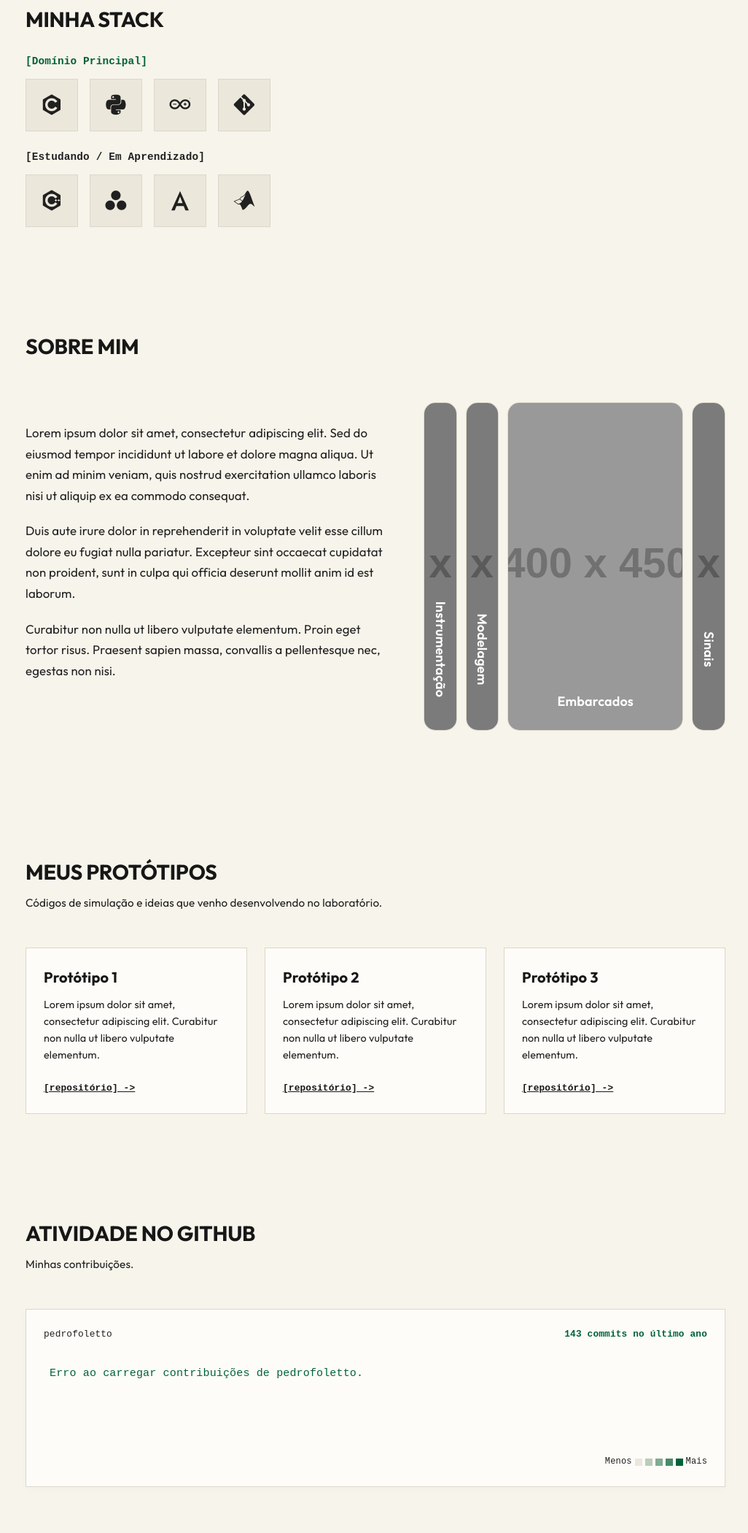
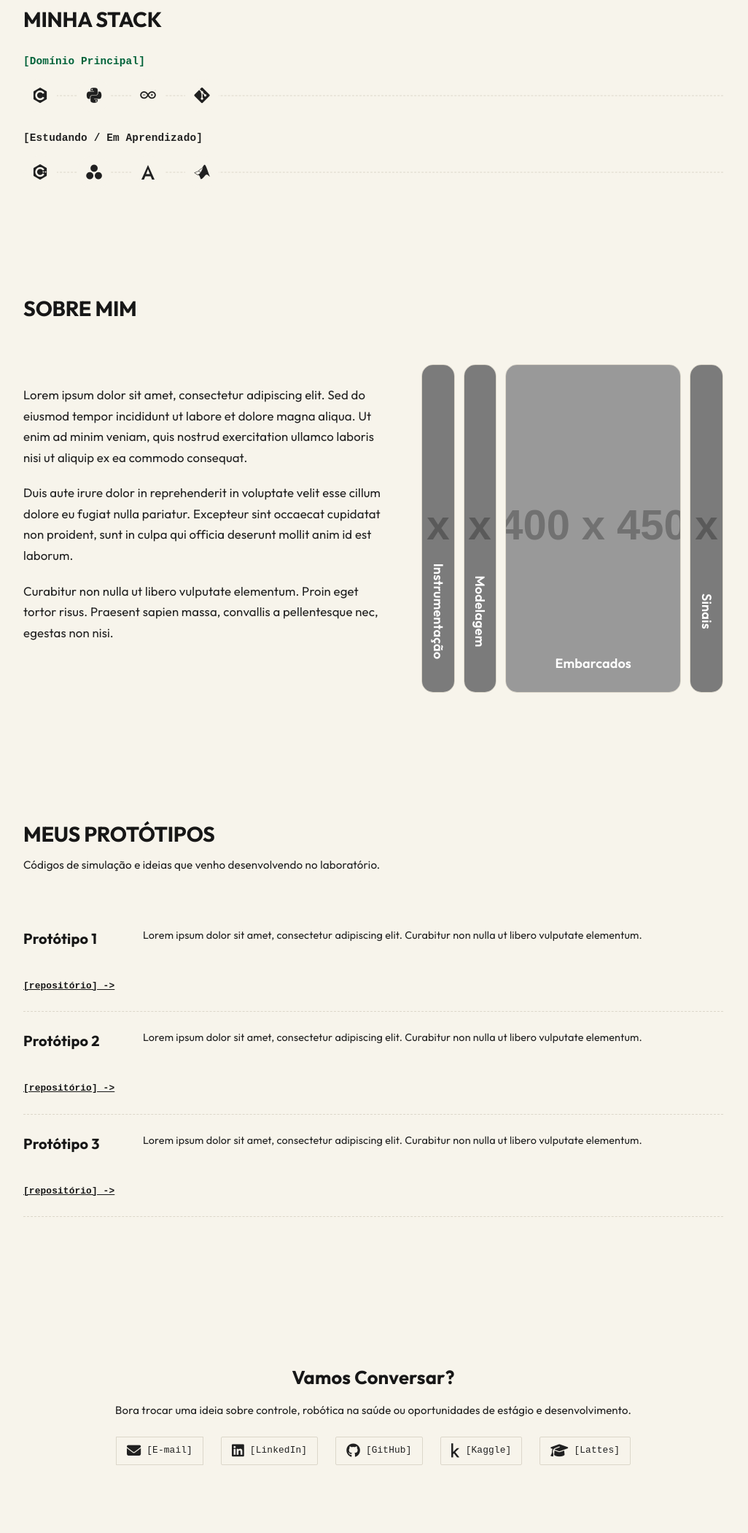
Before and after one commit to pedrofoletto/pedrofoletto.github.io, a website built with Vite: page index.html in a window 1280 px wide. Shown: the part 569-2669 px from the top of the page at 73% size, without its empty margins (125-1151 px from the left). Built offline with nearby package versions, Linux system fonts and the light colour scheme; no server answers; placeholder pictures from the web are drawn by us.

Commit message:
fix: rodapé e mudança de design sobre quadrados

```diff
--- a/css/aulas.css
+++ b/css/aulas.css
@@ -2,9 +2,9 @@
    ESTILOS DA SEÇÃO DE AULAS (ESTILO DOCUMENTAÇÃO LIMPA)
    ========================================================================== */
 .container-wide {
-  max-width: 100%;
+  max-width: 1100px;
   width: 96%;
-  padding: 0 40px;
+  padding: 0 20px;
   margin: 0 auto;
 }
 
@@ -505,6 +505,7 @@ code[class*="language-"] {
 .subject-card {
   position: relative;
   overflow: hidden;
+  display: block;
 }
 
 .card-watermark {
--- a/css/components.css
+++ b/css/components.css
@@ -7,6 +7,7 @@
 
 .tab-content.active-tab {
   display: block;
+  flex: 1;
 }
 
 /* ==========================================================================
@@ -117,9 +118,9 @@
 }
 
 .projects-grid {
-  display: grid;
-  grid-template-columns: repeat(auto-fit, minmax(280px, 1fr));
-  gap: 24px;
+  display: flex;
+  flex-direction: column;
+  gap: 0;
 }
 
 .project-header {
@@ -158,6 +159,7 @@
   font-family: var(--font-sans);
   font-size: 1.25rem;
   font-weight: 700;
+  margin-top: 0;
   margin-bottom: 10px;
 }
 
@@ -414,42 +416,63 @@
   padding: 60px 0;
 }
 .stack-grid {
+  position: relative;
   display: flex;
   flex-wrap: wrap;
-  gap: 16px;
+  gap: 16px 28px;
   margin-top: 24px;
   justify-content: flex-start;
+  align-items: center;
+}
+.stack-grid::before {
+  content: "";
+  position: absolute;
+  top: 50%;
+  left: 0;
+  right: 0;
+  height: 1px;
+  border-top: 1px dashed var(--border);
+  z-index: 1;
+  transform: translateY(-50%);
 }
 .stack-item {
   position: relative;
-  width: 72px;
-  height: 72px;
-  display: flex;
+  z-index: 2;
+  width: 46px;
+  height: 46px;
+  display: inline-flex;
   align-items: center;
   justify-content: center;
-  background: var(--muted);
-  border: 1px solid var(--border);
-  border-radius: var(--radius);
-  font-size: 1.8rem;
+  border-radius: 50%;
   color: var(--muted-foreground);
+  background: var(--background);
+  border: none;
   cursor: pointer;
-  transition: transform 0.2s ease, background-color 0.2s ease, border-color 0.2s ease, color 0.2s ease;
+  transition: transform var(--transition-fast), color var(--transition-fast);
 }
 .stack-item:hover {
-  transform: translateY(-4px);
-  background: var(--card);
+  transform: translateY(-2px);
   z-index: 110;
+}
+.stack-item i,
+.stack-item svg {
+  font-size: 1.35rem;
+  transition: transform var(--transition-fast);
+}
+.stack-item:hover i,
+.stack-item:hover svg {
+  transform: scale(1.2);
 }
 /* Balão explicativo (Tooltip) abaixo do ícone */
 .stack-item::after {
   content: attr(data-tech);
   position: absolute;
-  top: 120%;
+  top: 130%;
   left: 50%;
   transform: translateX(-50%) translateY(-8px);
-  background: var(--card);
+  background: var(--background);
   color: var(--foreground);
-  border: 1px solid var(--border);
+  border: 1px dashed var(--border);
   padding: 6px 12px;
   font-family: var(--font-mono);
   font-size: 0.75rem;
@@ -458,37 +481,31 @@
   pointer-events: none;
   transition: opacity 0.15s ease, transform 0.15s ease;
   z-index: 100;
-  box-shadow: 0 4px 12px rgba(0, 0, 0, 0.1);
-  border-radius: var(--radius);
+  box-shadow: none;
+  border-radius: 0px;
 }
-.stack-item::before {
-  content: "";
-  position: absolute;
-  top: 110%;
-  left: 50%;
-  transform: translateX(-50%) translateY(-8px);
-  border-width: 0 6px 6px;
-  border-style: solid;
-  border-color: transparent transparent var(--border);
-  opacity: 0;
-  pointer-events: none;
-  transition: opacity 0.15s ease, transform 0.15s ease;
-  z-index: 101;
-}
-.stack-item:hover::after,
-.stack-item:hover::before {
+.stack-item:hover::after {
   opacity: 1;
   transform: translateX(-50%) translateY(0);
 }
 /* Cores específicas no hover da stack */
-.stack-item.tech-c:hover { color: #3f51b5; border-color: #3f51b5; }
-.stack-item.tech-cpp:hover { color: #00599c; border-color: #00599c; }
-.stack-item.tech-julia:hover { color: #9558b2; border-color: #9558b2; }
-.stack-item.tech-ada:hover { color: #002e5d; border-color: #002e5d; }
-.stack-item.tech-python:hover { color: #3776ab; border-color: #3776ab; }
-.stack-item.tech-arduino:hover { color: #00979d; border-color: #00979d; }
-.stack-item.tech-git:hover { color: #f05032; border-color: #f05032; }
-.stack-item.tech-matlab:hover { color: #d63a06; border-color: #d63a06; }
+.stack-item.tech-c:hover { color: #3f51b5; }
+.stack-item.tech-cpp:hover { color: #00599c; }
+.stack-item.tech-julia:hover { color: #9558b2; }
+.stack-item.tech-ada:hover { color: #002e5d; }
+.stack-item.tech-python:hover { color: #3776ab; }
+.stack-item.tech-arduino:hover { color: #00979d; }
+.stack-item.tech-git:hover { color: #f05032; }
+.stack-item.tech-matlab:hover { color: #d63a06; }
+
+@media (max-width: 600px) {
+  .stack-grid::before {
+    display: none !important;
+  }
+  .stack-item {
+    background: transparent !important;
+  }
+}
 
 .ada-logo {
   display: block;
--- a/css/layout.css
+++ b/css/layout.css
@@ -12,21 +12,38 @@ section {
   border-bottom: none;
 }
 
-/* Cards Técnicos e Sólidos */
+/* Cards Técnicos - Estilo Catálogo de Duas Colunas (Sem Caixas) */
 .technical-card {
-  background: var(--card);
-  border: 1px solid var(--border);
-  border-radius: var(--radius);
-  padding: 24px;
-  transition: var(--transition-fast);
+  background: transparent;
+  border: none;
+  border-bottom: 1px dashed var(--border);
+  border-radius: 0px;
+  padding: 24px 0;
+  display: grid;
+  grid-template-columns: 140px 1fr;
+  gap: 24px;
+  align-items: start;
+  transition: padding-left var(--transition-fast), color var(--transition-fast);
   position: relative;
-  display: flex;
-  flex-direction: column;
 }
 
 .technical-card:hover {
-  border-color: var(--muted-foreground);
-  box-shadow: 2px 2px 0px var(--border);
+  padding-left: 12px;
+}
+
+.technical-card:hover .project-title {
+  color: var(--primary);
+}
+
+@media (max-width: 600px) {
+  .technical-card {
+    grid-template-columns: 1fr;
+    gap: 8px;
+    padding: 18px 0;
+  }
+  .technical-card:hover {
+    padding-left: 0;
+  }
 }
 
 /* Botões Estilo Bracket [ ] / Terminal */
@@ -199,11 +216,10 @@ nav {
    CONTATO & FOOTER
    ========================================================================== */
 .contact-box {
-  border: 1px solid var(--border);
-  padding: 40px;
+  border: none;
+  padding: 40px 0;
   text-align: center;
-  border-radius: var(--radius);
-  background: var(--card);
+  background: transparent;
 }
 
 .contact-box h2 {
--- a/css/variables.css
+++ b/css/variables.css
@@ -59,6 +59,7 @@ html {
   transition: background-color var(--transition-smooth);
   overflow-x: hidden;
   width: 100%;
+  scrollbar-gutter: stable;
 }
 
 body {
@@ -72,6 +73,10 @@ body {
   letter-spacing: 0.01em;
   transition: color var(--transition-smooth);
   padding-top: 60px;
+  display: flex;
+  flex-direction: column;
+  min-height: 100vh;
+  box-sizing: border-box;
 }
 
 /* Elementos Monospace */
--- a/index.html
+++ b/index.html
@@ -106,7 +106,7 @@
             <i class="devicon-julia-plain"></i>
           </div>
           <div class="stack-item tech-ada" data-tech="Ada (Sistemas Críticos & Concorrentes / Estudos)">
-            <svg class="ada-logo" width="32" height="32" viewBox="0 0 24 24" fill="currentColor">
+            <svg class="ada-logo" width="24" height="24" viewBox="0 0 24 24" fill="currentColor">
               <path d="M12 2L3 22h3.5l1.8-4.5h7.4l1.8 4.5H21L12 2zm-2.6 12.5L12 7.7l2.6 6.8H9.4z" />
             </svg>
           </div>
@@ -216,40 +216,7 @@
       </div>
     </section>
     <!-- CRIAÇÃO DE NOVA SEÇÃO (PORTFÓLIO): Para adicionar uma seção nova aqui (após os protótipos, antes da atividade do Github), crie seu bloco <section id="nova-secao">...</section> a partir deste ponto -->
-    <!-- GitHub Contribution Graph -->
-    <section id="github-activity" class="github-section">
-      <div class="container">
-        <h2 class="section-title">Atividade no GitHub</h2>
-        <p class="section-subtitle" data-txt="github-subtitle">Minhas contribuições em projetos de automação e saúde no último ano.</p>
 
-        <div class="github-calendar-card">
-          <div class="github-calendar-header">
-            <span data-txt="github-username">pedro-automacao</span>
-            <span class="github-commit-count" id="github-total-commits">143 commits no último ano</span>
-          </div>
-          <div class="github-grid-wrapper">
-            <div class="github-months">
-              <!-- Gerado dinamicamente via JS em main.js -->
-            </div>
-            <div id="github-graph" class="github-graph-grid">
-              <!-- Células geradas dinamicamente via JavaScript em main.js -->
-            </div>
-          </div>
-          <div class="github-calendar-footer">
-            <div class="github-tooltip" id="github-tooltip"></div>
-            <div class="github-legend">
-              <span>Menos</span>
-              <span class="legend-box level-0"></span>
-              <span class="legend-box level-1"></span>
-              <span class="legend-box level-2"></span>
-              <span class="legend-box level-3"></span>
-              <span class="legend-box level-4"></span>
-              <span>Mais</span>
-            </div>
-          </div>
-        </div>
-      </div>
-    </section>
 
     <!-- Contato Section (Movida para dentro da aba de Portfólio) -->
     <section id="contato" class="contact-section">
--- a/js/aulas.js
+++ b/js/aulas.js
@@ -131,9 +131,11 @@ function renderAulasPortal(aulas) {
       <div class="card-watermark" style="color: ${meta.color || 'var(--primary)'};">
         <i class="${meta.icon}"></i>
       </div>
-      <h3 class="project-title" style="margin-top: 0; font-size: 1.3rem;">${escapeHTML(finalTitle)}</h3>
-      <p class="project-description" style="margin-top: 8px; font-size: 0.9rem; line-height: 1.6;">${escapeHTML(finalDesc)}</p>
-      ${lessonsListHtml}
+      <div class="card-body">
+        <h3 class="project-title" style="margin-top: 0; font-size: 1.3rem;">${escapeHTML(finalTitle)}</h3>
+        <p class="project-description" style="margin-top: 8px; font-size: 0.9rem; line-height: 1.6;">${escapeHTML(finalDesc)}</p>
+        ${lessonsListHtml}
+      </div>
     `;
 
     portalGrid.appendChild(article);
--- a/js/repos.js
+++ b/js/repos.js
@@ -42,8 +42,10 @@ function renderReposList(posts) {
 
     card.innerHTML = `
       <div class="post-meta">${escapeHTML(post.data)}</div>
-      <h3 class="project-title">${escapeHTML(post.titulo)}</h3>
-      <p class="project-description">${escapeHTML(post.resumo)}</p>
+      <div class="card-body">
+        <h3 class="project-title">${escapeHTML(post.titulo)}</h3>
+        <p class="project-description">${escapeHTML(post.resumo)}</p>
+      </div>
     `;
     card.addEventListener('click', () => showSingleRepositorio(post));
     repositoriosListContainer.appendChild(card);
--- a/main.js
+++ b/main.js
@@ -4,7 +4,6 @@ import { initRepos, loadRepos } from './js/repos.js';
 import { initAulas, loadAulas, checkInitialHash } from './js/aulas.js';
 import { initTypewriter } from './js/typewriter.js';
 import { initAccordion } from './js/accordion.js';
-import { initGithub } from './js/github.js';
 import { initEditor, loadTextos } from './js/editor.js';
 
 document.addEventListener('DOMContentLoaded', () => {
@@ -14,7 +13,6 @@ document.addEventListener('DOMContentLoaded', () => {
   initAulas();
   initTypewriter();
   initAccordion();
-  initGithub();
   initEditor();
 
   // Inicialização de Dados em paralelo
```
